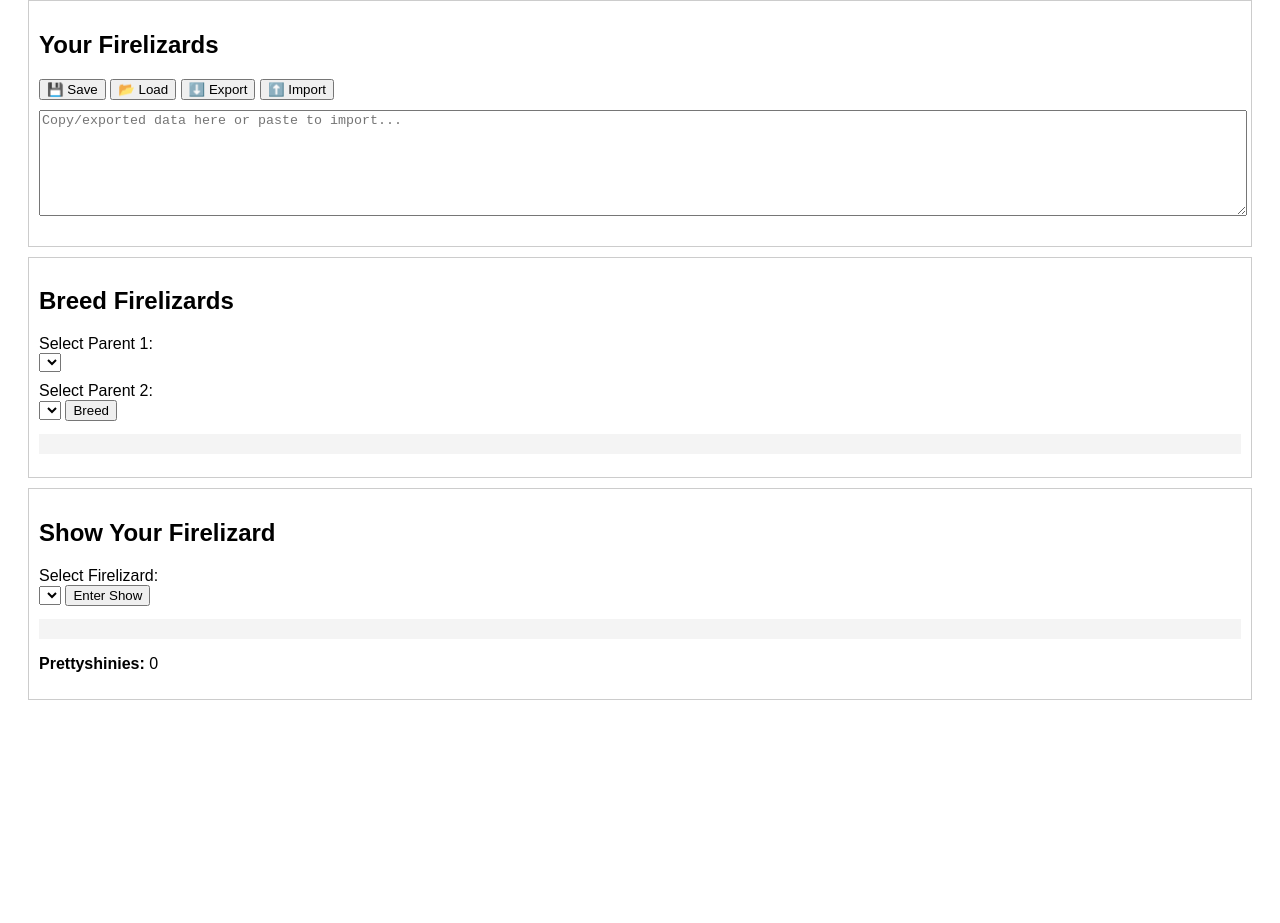
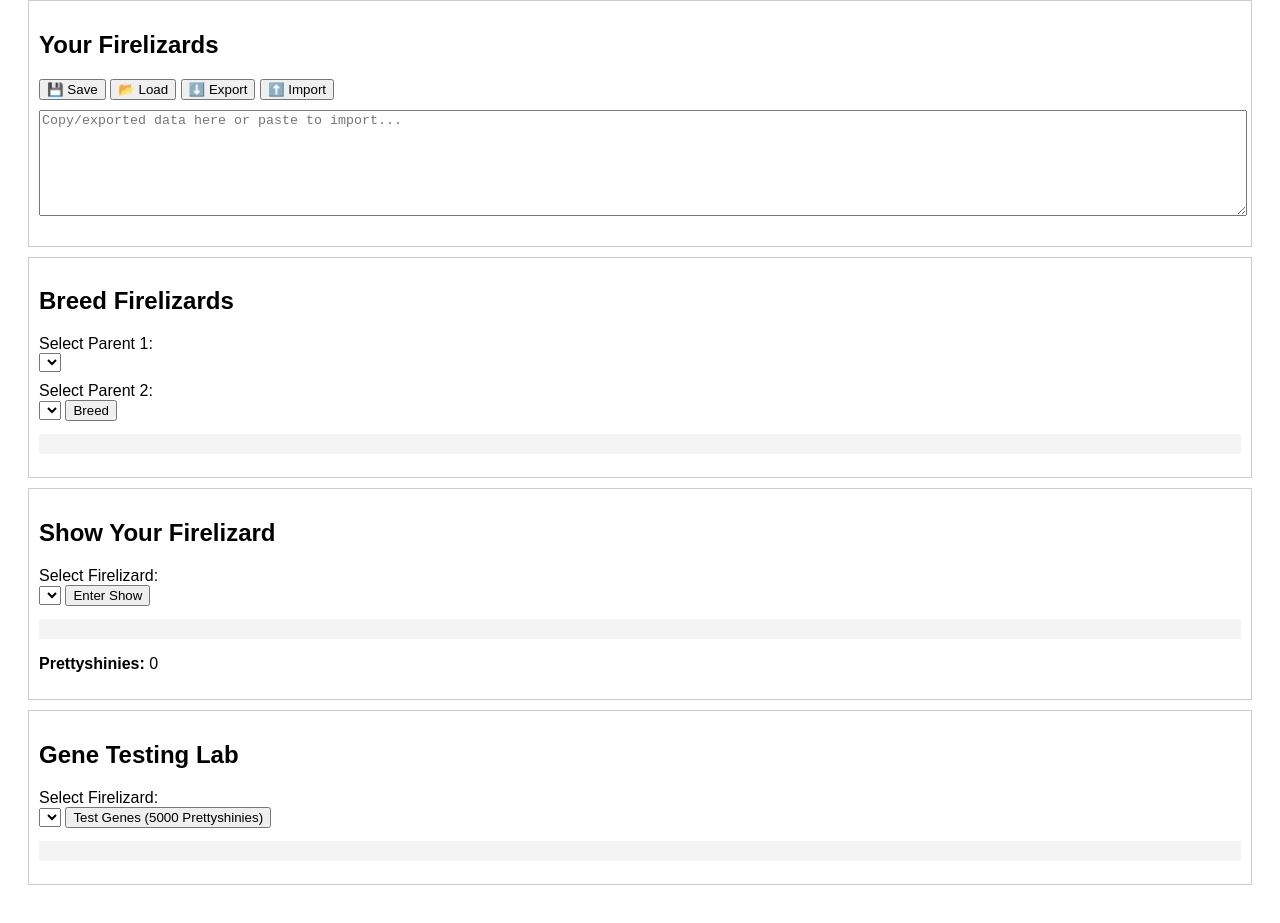
Before and after one commit to SirTerris/firelizards, a plain HTML site: page index.html in a window 1280 px wide. Shown: the part 276-1199 px from the top of the page. Before the commit the page ends 1014 px from the top, so only its background shows below. Drawn offline with Linux system fonts and the light colour scheme.

Commit message:
Update index.html

```diff
--- a/index.html
+++ b/index.html
@@ -48,6 +48,14 @@
     <button onclick="showFirelizard()">Enter Show</button>
     <pre id="showResult"></pre>
     <p><strong>Prettyshinies:</strong> <span id="prettyshinies">0</span></p>
+  </div>
+
+  <div class="fl-box">
+    <h2>Gene Testing Lab</h2>
+    <label for="testSelect">Select Firelizard:</label>
+    <select id="testSelect"></select>
+    <button onclick="geneTestFirelizard()">Test Genes (5000 Prettyshinies)</button>
+    <pre id="geneTestResult"></pre>
   </div>
 
   <script>
@@ -157,11 +165,13 @@ ${statsToString(stats)}`;
       const parent1 = document.getElementById('parent1');
       const parent2 = document.getElementById('parent2');
       const showSelect = document.getElementById('showSelect');
+      const testSelect = document.getElementById('testSelect');
 
       flList.innerHTML = '';
       parent1.innerHTML = '';
       parent2.innerHTML = '';
       showSelect.innerHTML = '';
+      testSelect.innerHTML = '';
 
       firelizards.forEach(fl => {
         const li = document.createElement('li');
@@ -181,6 +191,10 @@ ${statsToString(stats)}`;
         option3.value = fl.id;
         option3.textContent = `${fl.name} (${fl.appearance})`;
         showSelect.appendChild(option3);
+        const option4 = document.createElement('option');
+        option4.value = fl.id;
+        option4.textContent = `${fl.name} (${fl.appearance})`;
+        testSelect.appendChild(option4);
       });
     }
 
@@ -322,7 +336,24 @@ Show score: ${score}, Prettyshinies earned: ${reward}`;
       document.getElementById('adoptionArea').innerHTML = '';
     }
 
+    function geneTestFirelizard() {
+      const id = parseInt(document.getElementById('testSelect').value);
+      const fl = firelizards[id];
+      const cost = 5000;
+      if (prettyshinies < cost) {
+        document.getElementById('geneTestResult').textContent = `Not enough Prettyshinies to perform test. (${cost} required)`;
+        return;
+      }
+      prettyshinies -= cost;
+      let geneString = Object.entries(fl.genes).map(([k, v]) => `${k.toUpperCase()}: ${v.join('/')}`).join(', ');
+      document.getElementById('geneTestResult').textContent = `${fl.name}'s genes: ${geneString}`;
+      document.getElementById('prettyshinies').textContent = prettyshinies;
+      saveFirelizards();
+    }
+
     window.onload = loadFirelizards;
   </script>
 </body>
 </html>
+</body>
+</html>
```
